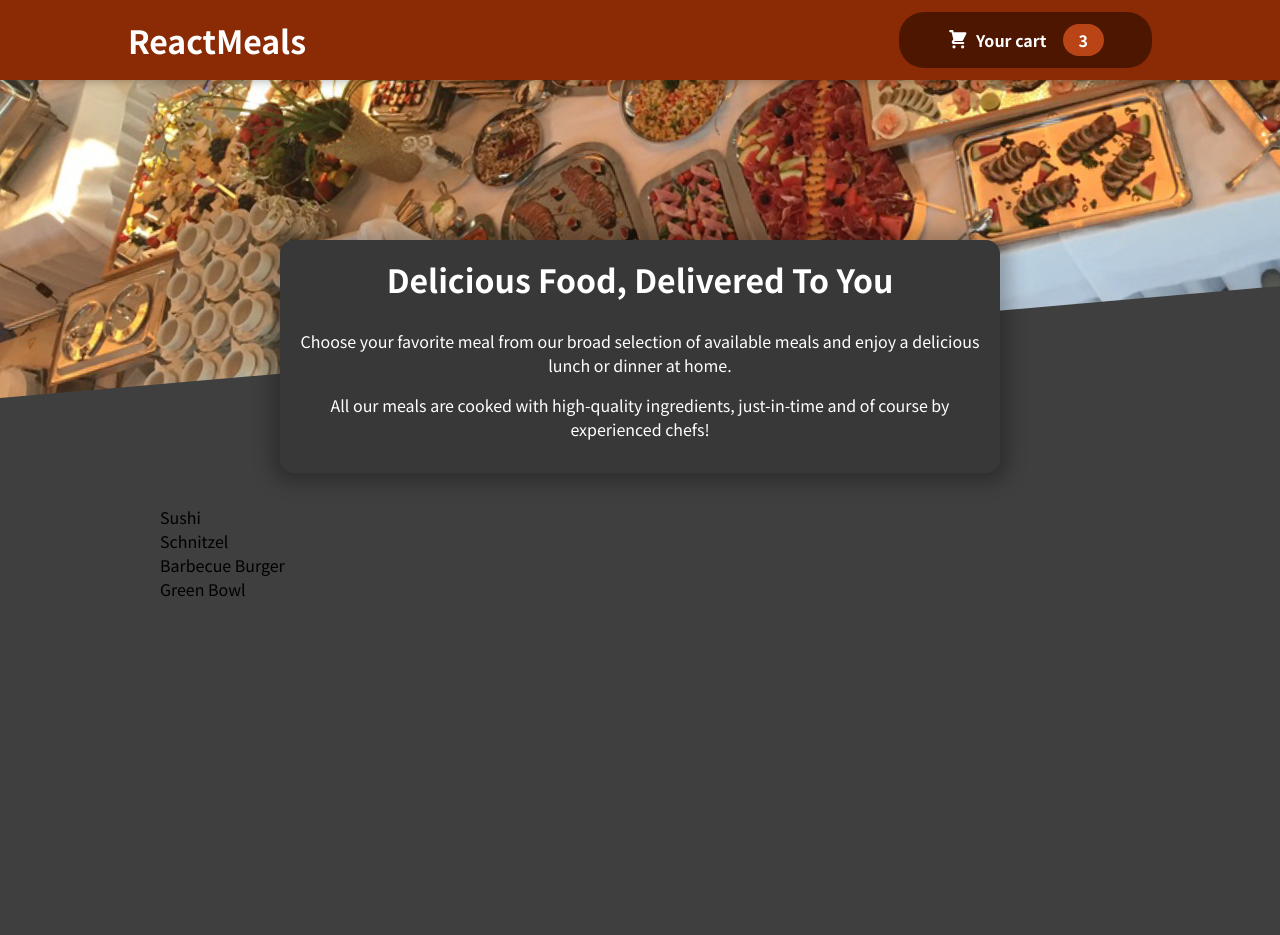
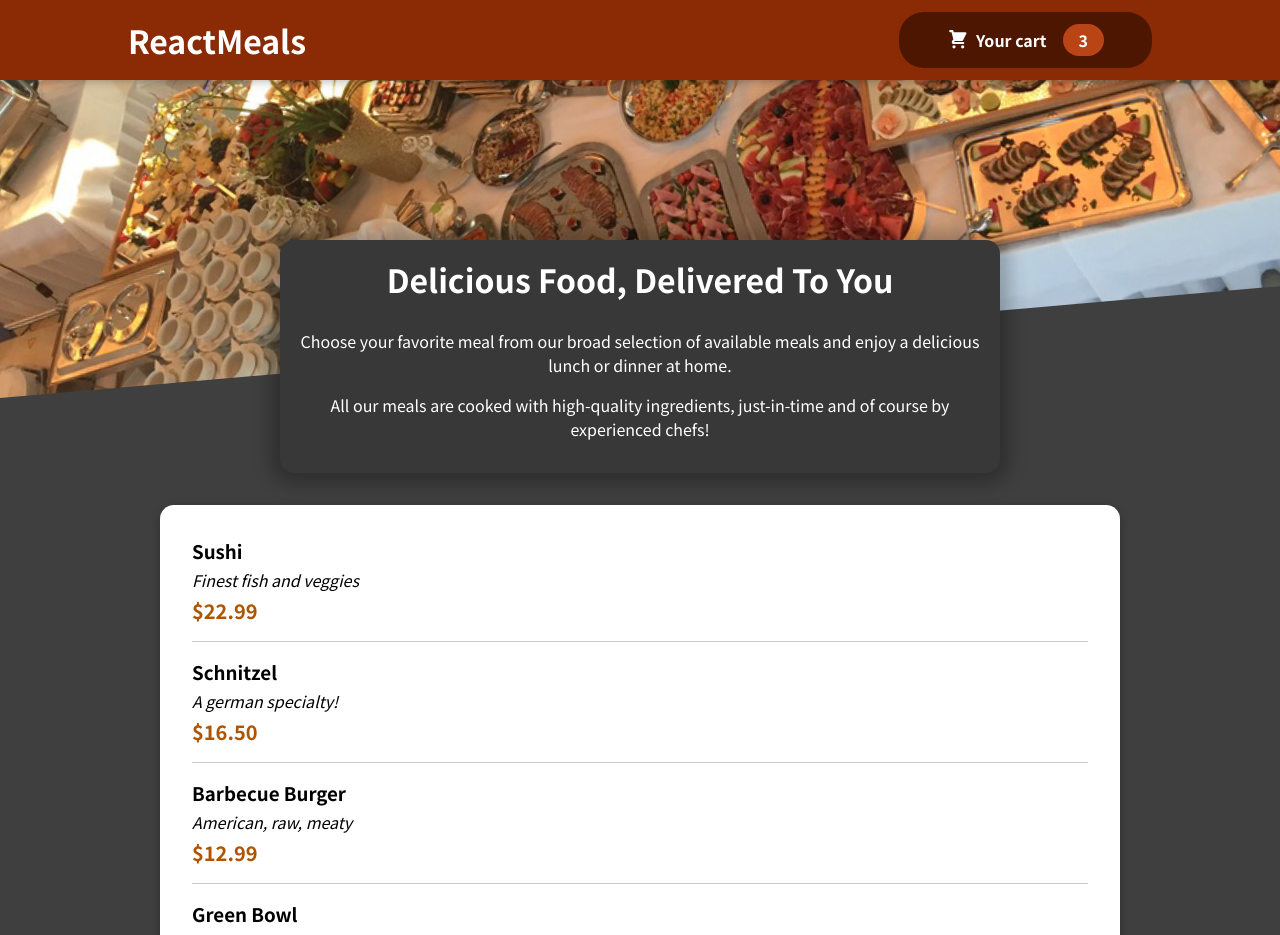
Before and after one commit to fredericmineur/React-food-order-app, a React (Create React App) app: page / in a window 1280 px wide. Shown: the top 935 px of the page. Before the commit the page ends 800 px from the top, so only its background shows below. Built offline with nearby package versions, Linux system fonts and the light colour scheme.

Commit message:
add MealItem component

```diff
--- a/src/components/Meals/AvailableMeals.js
+++ b/src/components/Meals/AvailableMeals.js
@@ -1,5 +1,7 @@
 import React from "react";
-import styles from './AvailableMeals.module.css'
+import styles from './AvailableMeals.module.css';
+import Card from '../UI/Card.js';
+import MealItem from "./MealItem/MealItem";
 
 const DUMMY_MEALS = [
   {
@@ -31,12 +33,14 @@
 const AvailableMeals = props =>{
 
     const mealsList = DUMMY_MEALS.map((meal)=>{
-        return <li>{meal.name}</li>
+        return <MealItem key={meal.id} name={meal.name} description={meal.description} price={meal.price} />
     })
 
     return <section className={styles.meals}>
         <ul>
+            <Card>
             {mealsList}
+            </Card>
         </ul>
     </section>
 }
--- /dev/null
+++ b/src/components/Meals/MealItem/MealItem.js
@@ -0,0 +1,18 @@
+import styles from './MealItem.module.css'
+
+const MealItem = props => {
+    const price = `$${props.price.toFixed(2)}`;
+
+    return <li className={styles.meal}>
+        <div>
+            <h3>{props.name}</h3>
+            <div className={styles.description}>{props.description}</div>
+            <div className={styles.price}>{price}</div>
+        </div>
+        <div>
+
+        </div>
+    </li>
+}
+
+export default MealItem
--- /dev/null
+++ b/src/components/Meals/MealItem/MealItem.module.css
@@ -0,0 +1,22 @@
+.meal {
+    display: flex;
+    justify-content: space-between;
+    margin: 1rem;
+    padding-bottom: 1rem;
+    border-bottom: 1px solid #ccc;
+  }
+
+  .meal h3 {
+    margin: 0 0 0.25rem 0;
+  }
+
+  .description {
+    font-style: italic;
+  }
+
+  .price {
+    margin-top: 0.25rem;
+    font-weight: bold;
+    color: #ad5502;
+    font-size: 1.25rem;
+  }
--- a/src/components/UI/Card.js
+++ b/src/components/UI/Card.js
@@ -0,0 +1,7 @@
+import styles from './Card.module.css'
+
+const Card = props => {
+    return <div className={styles.card}>{props.children}</div>
+}
+
+export default Card;
--- /dev/null
+++ b/src/components/UI/Card.module.css
@@ -0,0 +1,6 @@
+.card {
+    padding: 1rem;
+    box-shadow: 0 2px 8px rgba(0, 0, 0, 0.25);
+    border-radius: 14px;
+    background-color: white;
+  }
```
